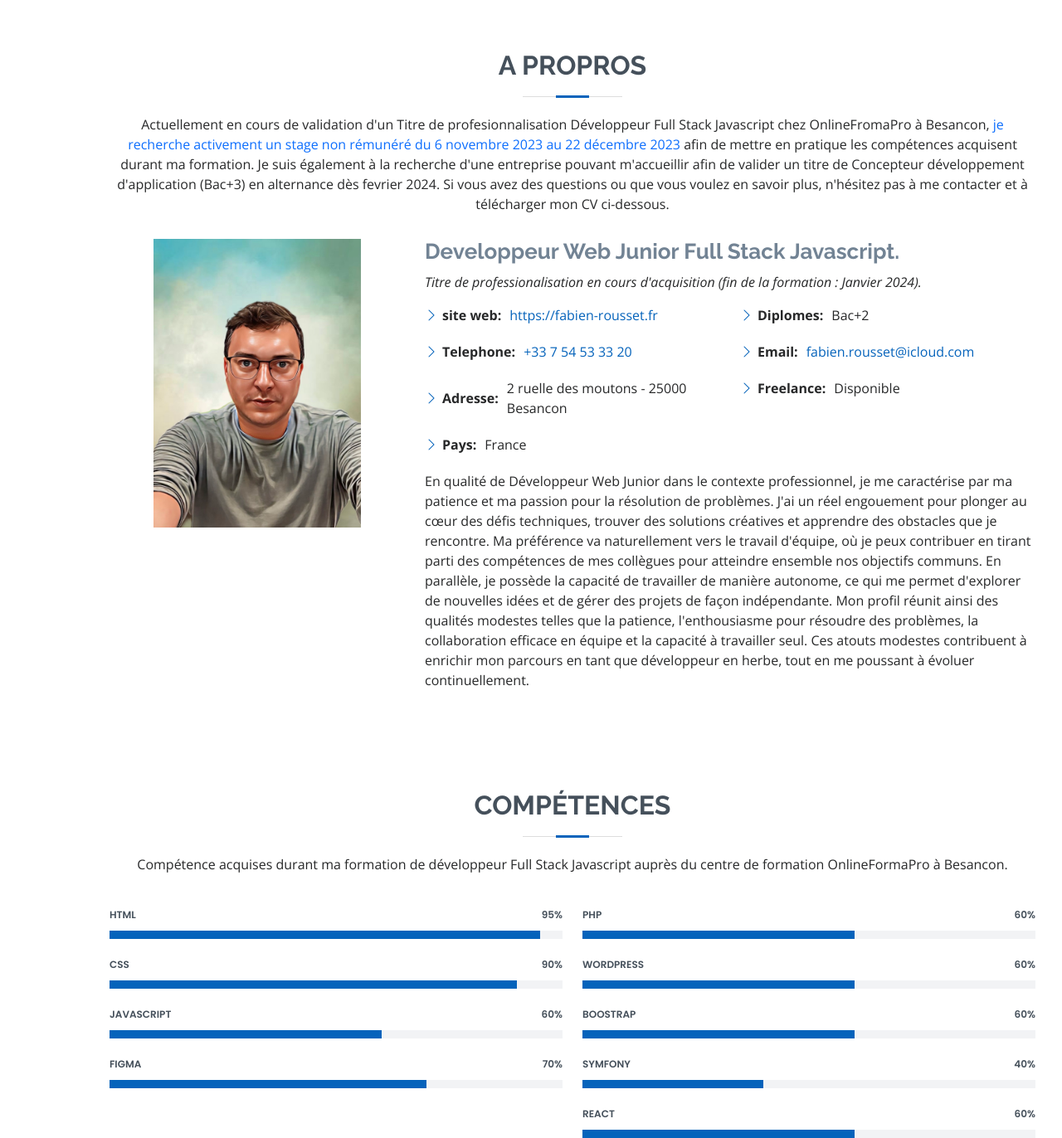
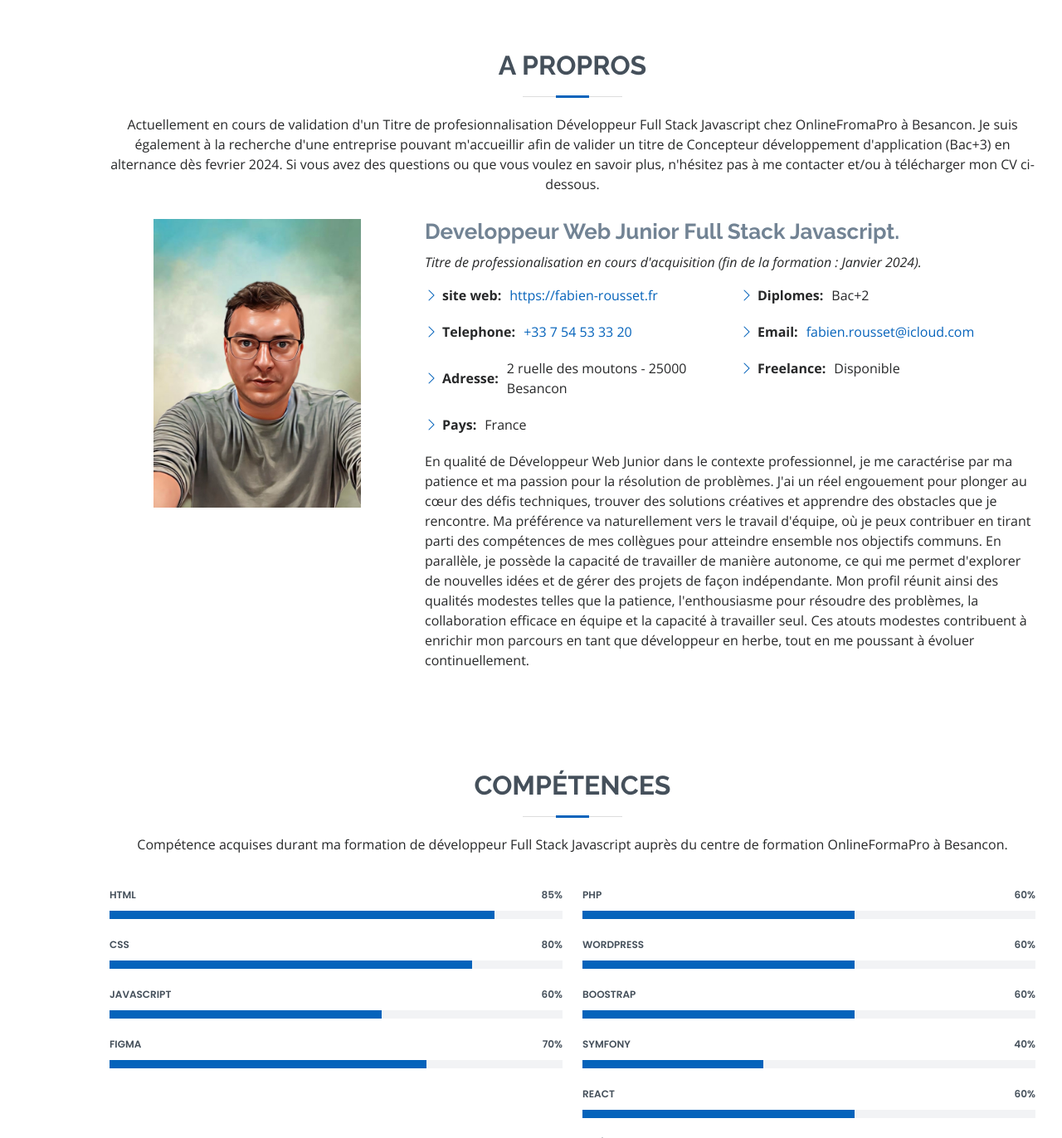
Before and after one commit to Fabien-Rousset/Portfolio-FRousset, a plain HTML site: page index.html in a window 1280 px wide. Shown: the part 800-2172 px from the top of the page at 83% size. Drawn offline with nearby package versions, Linux system fonts and the light colour scheme.

Commit message:
update progress bar et texte

```diff
--- a/index.html
+++ b/index.html
@@ -93,9 +93,9 @@
 
         <div class="section-title">
           <h2>A propros</h2>
-          <p>Actuellement en cours de validation d'un Titre de profesionnalisation Développeur Full Stack Javascript chez OnlineFromaPro à Besancon, <span class="text-primary"> je recherche activement un stage non rémunéré du 6 novembre 2023 au 22 décembre 2023</span> afin de mettre en pratique les compétences acquisent durant ma formation.
+          <p>Actuellement en cours de validation d'un Titre de profesionnalisation Développeur Full Stack Javascript chez OnlineFromaPro à Besancon.
             Je suis également à la recherche d'une entreprise pouvant m'accueillir afin de valider un titre de Concepteur développement d'application (Bac+3) en alternance dès fevrier 2024.
-          Si vous avez des questions ou que vous voulez en savoir plus, n'hésitez pas à me contacter et à télécharger mon CV
+          Si vous avez des questions ou que vous voulez en savoir plus, n'hésitez pas à me contacter et/ou à télécharger mon CV
           ci-dessous.</p>
         </div>
 
@@ -160,17 +160,17 @@
           <div class="col-lg-6">
 
             <div class="progress">
-              <span class="skill">HTML <i class="val">95%</i></span>
+              <span class="skill">HTML <i class="val">85%</i></span>
               <div class="progress-bar-wrap">
-                <div class="progress-bar" role="progressbar" aria-valuenow="95" aria-valuemin="0" aria-valuemax="100"></div>
+                <div class="progress-bar" role="progressbar" aria-valuenow="85" aria-valuemin="0" aria-valuemax="100"></div>
               </div>
             </div>
 
 
             <div class="progress">
-              <span class="skill">CSS <i class="val">90%</i></span>
+              <span class="skill">CSS <i class="val">80%</i></span>
               <div class="progress-bar-wrap">
-                <div class="progress-bar" role="progressbar" aria-valuenow="90" aria-valuemin="0" aria-valuemax="100"></div>
+                <div class="progress-bar" role="progressbar" aria-valuenow="80" aria-valuemin="0" aria-valuemax="100"></div>
               </div>
             </div>
 
```
